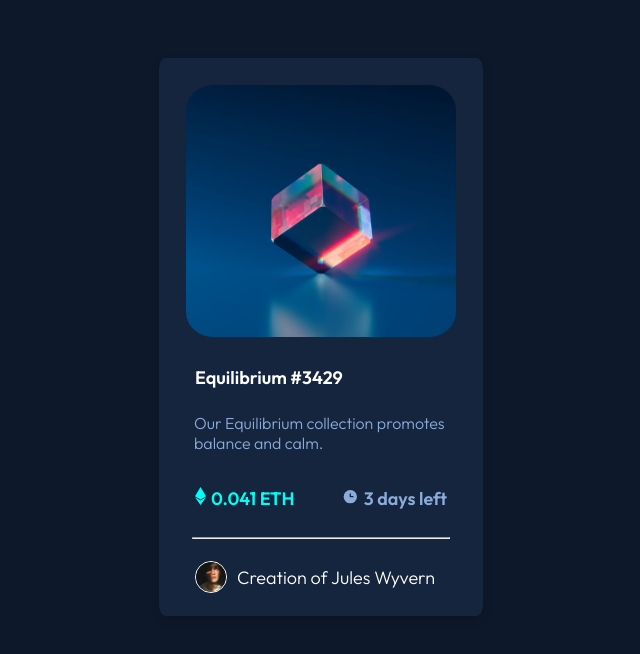
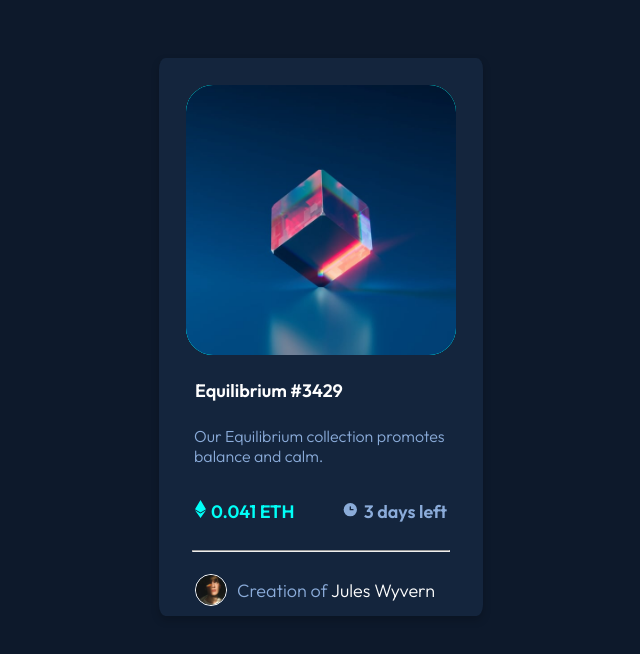
Before and after one commit to ericnbello/nft-preview-card-component, a plain HTML site: page index.html in a window 1280 px wide. Shown: the whole page, without its empty margins (319-959 px from the left). Drawn offline with Linux system fonts and the light colour scheme.

Commit message:
finalized design

```diff
--- a/index.html
+++ b/index.html
@@ -12,17 +12,17 @@
 </head>
 <body>
   <section class="card">
-    <img id="nft-image" src="images/image-equilibrium.jpg" alt="NFT">
-    <h4 id="nft-title"><b>Equilibrium #3429</b></h4>
+    <a id="nft-link" href="#"><img id="nft-image" src="images/image-equilibrium.jpg" alt="NFT"></a>
+    <h4 id="nft-title"><a href="#">Equilibrium #3429</a></h4>
     <p id="nft-description">Our Equilibrium collection promotes balance and calm.</p>
     <section id="nft-info">
       <p id="ether"><img class="icon" src="images/icon-ethereum.svg">0.041 ETH</p>
       <p><img class="icon" src="images/icon-clock.svg">3 days left</p>
     </section>
       <hr>
-    <section id="nft-creator">
+    <section id="creator-profile">
       <img src="images/image-avatar.png">
-      <p>Creation of Jules Wyvern</p>
+      <p id="creater">Creation of <a href="#">Jules Wyvern</a></p>
     </section>
   </secton>
 </body>
--- a/styles.css
+++ b/styles.css
@@ -34,10 +34,6 @@ body {
     box-shadow: 0 8px 16px 0 rgba(0,0,0,0.2);
 }
 
-.card:a {
-    color:hsl(178, 100%, 50%);
-}
-
 /* Add some padding inside the card container */
 .container {
     border-radius: 10%;
@@ -52,18 +48,44 @@ body {
     display: flexbox;
     justify-content: center;
     align-items: center;
+    background-color: hsl(178, 100%, 50%);
 }
 
-#nft-title {
+#nft-link {
+    display: flex;
+    height: auto;
+    background-color: hsl(178, 100%, 50%);
+    background-image: url("/images/eye.svg");
+    background-size: 10% auto;
+    background-repeat: no-repeat;
+    background-position: center;
+    border-radius: 10%;
+}
+
+#nft-image:active {
+    /* background-image: url("/images/eye.svg"); */
+    opacity: 0.5;
+}
+
+#nft-title a {
     font-weight: 600;
     padding: 0 0.5em 0 0.5em;
+    color: white;
+    text-decoration: none;
 }
+
+#nft-title a:active {
+    color: hsl(178, 100%, 50%);
+    text-decoration: none;
+}
+
 #nft-description {
     font-size: 16px;
     font-weight: 300;
     color: hsl(215, 51%, 70%);
     padding: 0 0.5em 0 0.5em;
 }
+
 #nft-info {
     padding: 0 0.5em 0 0.5em;
     font-weight: 600;
@@ -85,15 +107,26 @@ hr {
     width: 95%;
 }
 
-#nft-creator {
+#creator-profile {
     padding: 0 0.5em 0 0.5em;
     display: flex;
     justify-content: flex-start;
     align-items: center;
     gap: 10px;
+    color: hsl(215, 51%, 70%);
 }
 
-#nft-creator img {
+#creater a {
+    color: white;
+    text-decoration: none;
+}
+
+#creater a:active {
+    color: hsl(178, 100%, 50%);
+    text-decoration: none;
+}
+
+#creator-profile img {
     height: 30px;
     border: 1px solid white;
     border-radius: 50%;
```
Also changed, not shown: images/eye.svg (added).
